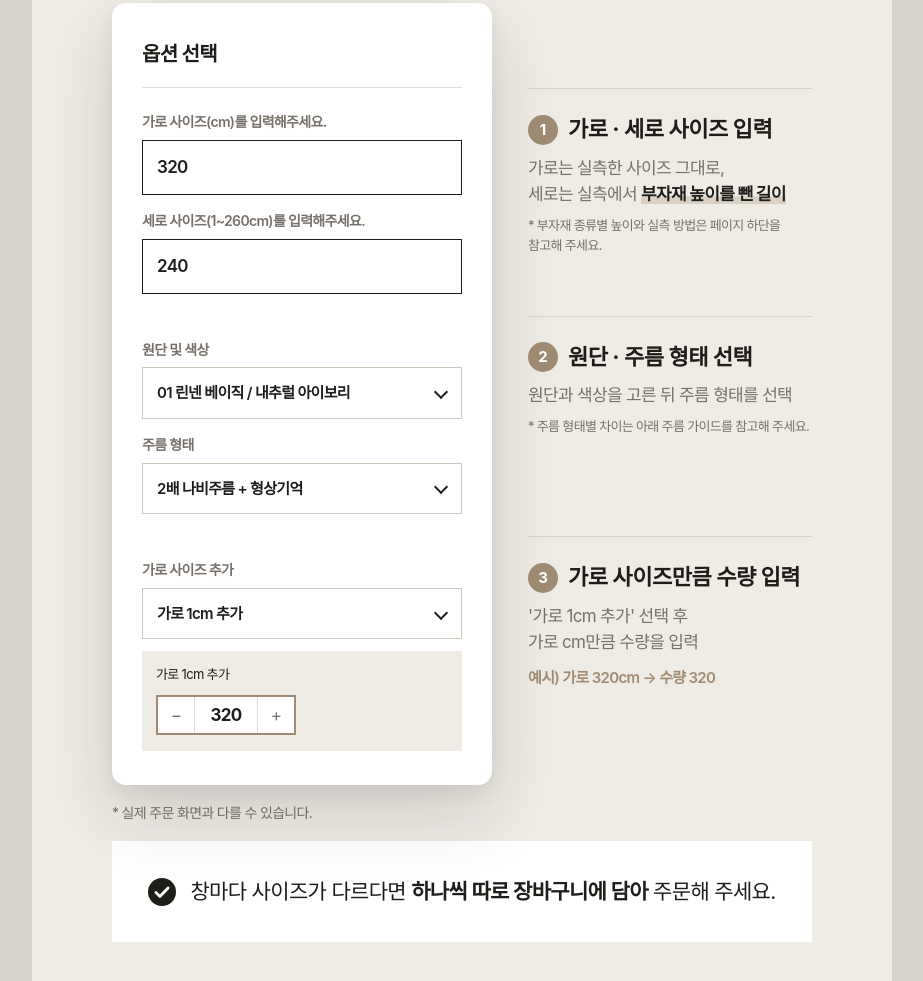
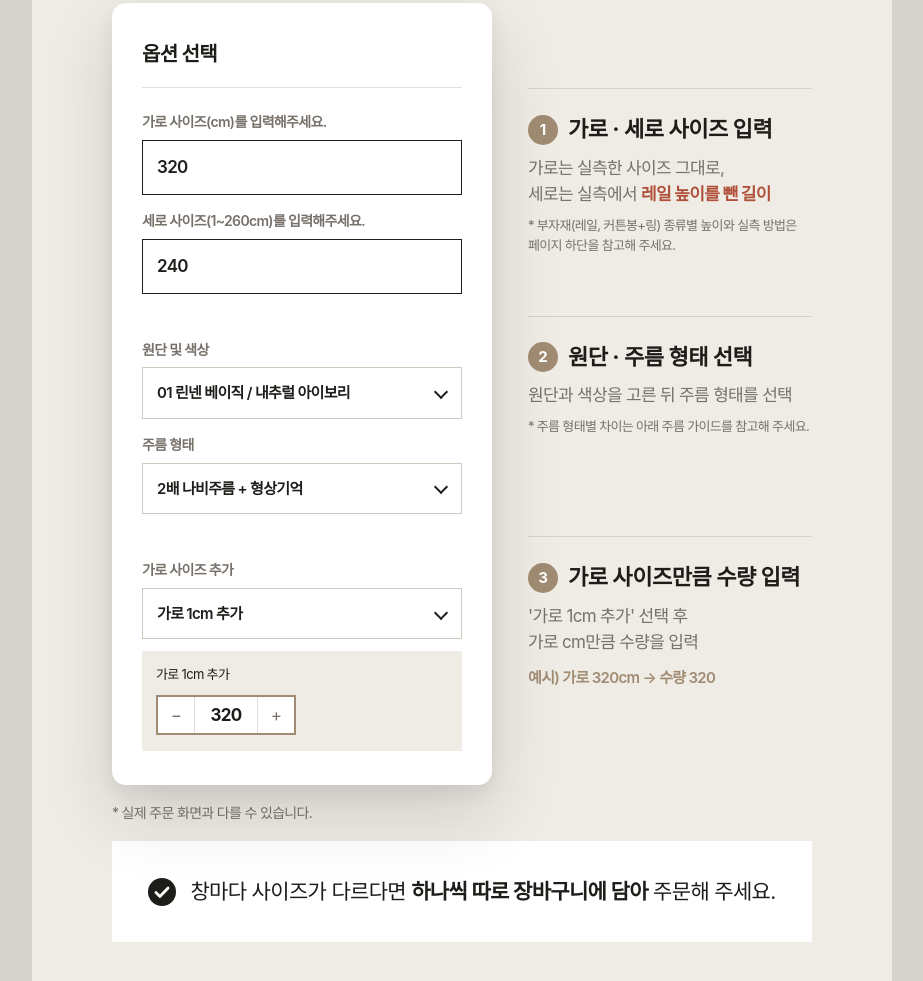
Before and after one commit to megablind-kr/fabric-aneuk, a plain HTML site: page moel-sheer-curtain/naver/index.html in a window 1280 px wide. Shown: the part 4127-5108 px from the top of the page, without its empty margins (178-1101 px from the left). Drawn offline with Linux system fonts and the light colour scheme; a web font is replaced by a local one.

Commit message:
MOEL 네이버: 04 주문방법 문구 수정 (레일 높이를 뺀 길이 강조, 부자재 종류 표기)
Co-Authored-By: Claude Opus 5.5 <noreply@anthropic.com>

```diff
--- a/moel-sheer-curtain/naver/index.html
+++ b/moel-sheer-curtain/naver/index.html
@@ -151,7 +151,7 @@ b, strong { font-weight: 700; }
 .ordwin .ratio b { color: var(--accent); font-size: 15px; }
 .ordwin .ratio span { color: var(--sub); }
 .ordwin .ratio + .terms { border-top: none; padding-top: 0; }
-.ordwin .d .em { color: var(--ink); font-weight: 700; box-shadow: inset 0 -.45em 0 rgba(160,140,114,.28); }
+.ordwin .d .em { color: var(--warn); font-weight: 700; }
 .ordwin .d p.one { white-space: nowrap; letter-spacing: -.04em; font-size: 16px; }
 .ordwin .d p.lim { margin-top: 8px; font-size: 13px; color: var(--sub); }
 .ordwin .d p.lim b { font-weight: 700; }
@@ -591,8 +591,8 @@ const LIMIT = { maxHeight: 260, maxSingle: 240 };
       </div>
       <div class="d">
         <h4><span class="sn">1</span>가로 · 세로 사이즈 입력</h4>
-        <p>가로는 실측한 사이즈 그대로,<br>세로는 실측에서 <b class="em">부자재 높이를 뺀 길이</b></p>
-        <p class="lim">* 부자재 종류별 높이와 실측 방법은 페이지 하단을 참고해 주세요.</p>
+        <p>가로는 실측한 사이즈 그대로,<br>세로는 실측에서 <b class="em">레일 높이를 뺀 길이</b></p>
+        <p class="lim">* 부자재(레일, 커튼봉+링) 종류별 높이와 실측 방법은 페이지 하단을 참고해 주세요.</p>
       </div>
     </div>
     <div class="st">
```
Also changed, not shown: moel-sheer-curtain/naver/sections/04_주문방법.jpg, 1 other file.
